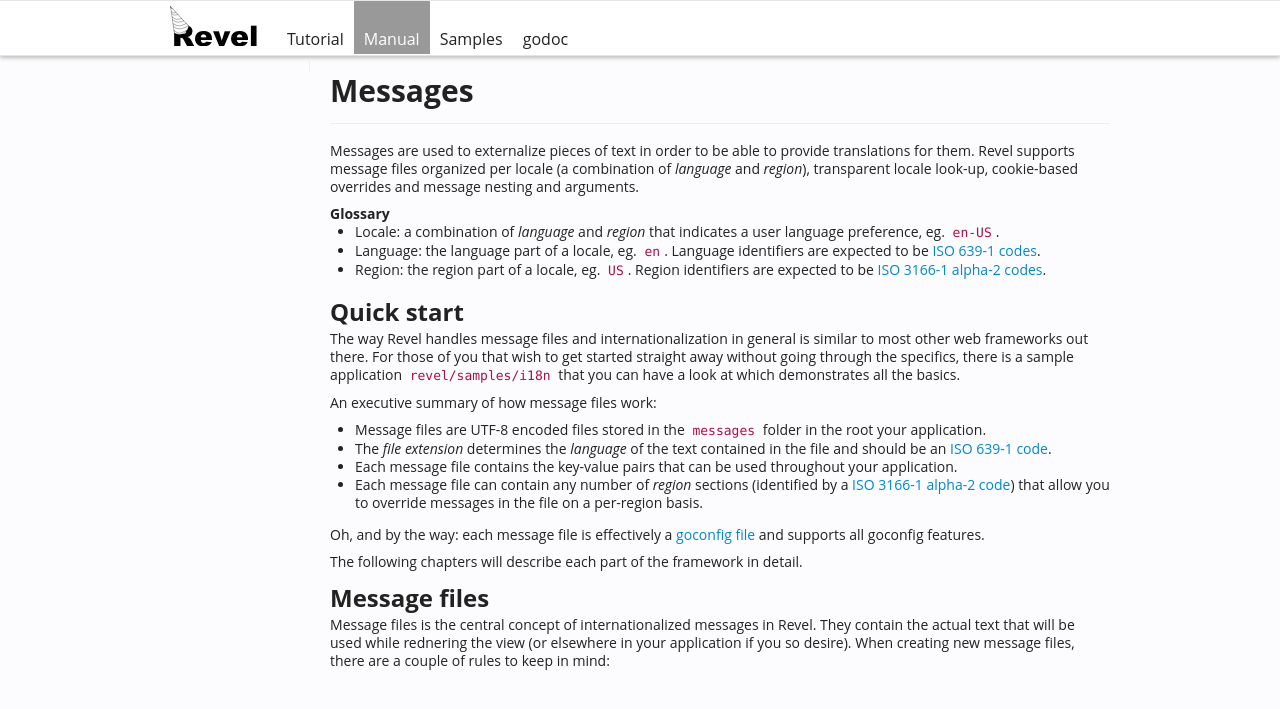
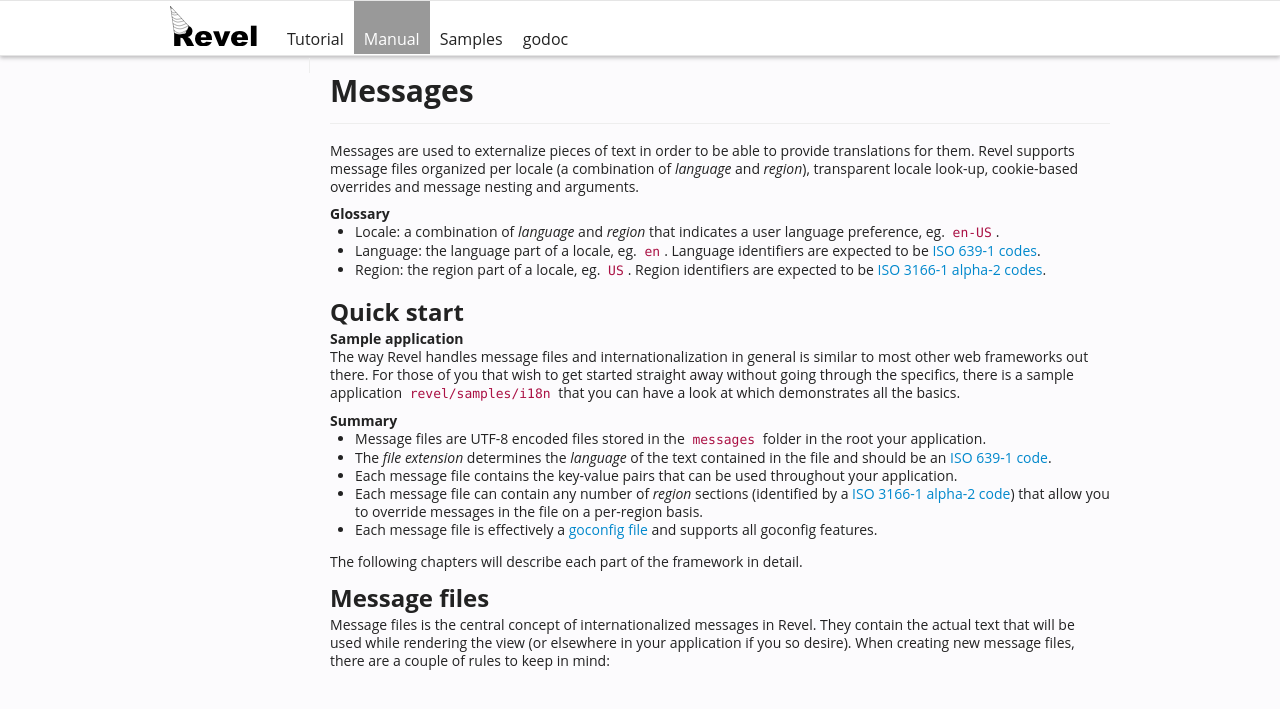
Before and after one commit to revel/revel, a Jekyll site: the page built from manual/i18n-messages.md, in a window 1280 px wide. Shown: the top 709 px of the page. Built offline with Jekyll 4.4.1, drawn with Linux system fonts in a browser that asks for light colours.

Commit message:
Fix attempt #5

```diff
--- a/manual/i18n-messages.md
+++ b/manual/i18n-messages.md
@@ -14,22 +14,21 @@ look-up, cookie-based overrides and message nesting and arguments.
 
 ## Quick start
 
+#### Sample application
 The way Revel handles message files and internationalization in general is similar to most other web frameworks out there. For those of you that wish to get
 started straight away without going through the specifics, there is a sample application `revel/samples/i18n` that you can have a look at which demonstrates
 all the basics.
 
-An executive summary of how message files work:
-
+#### Summary
 * Message files are UTF-8 encoded files stored in the `messages` folder in the root your application.
 * The *file extension* determines the *language* of the text contained in the file and should be an [ISO 639-1 code](http://en.wikipedia.org/wiki/List_of_ISO_639-1_codes).
 * Each message file contains the key-value pairs that can be used throughout your application.
 * Each message file can contain any number of *region* sections (identified by a [ISO 3166-1 alpha-2 code](http://en.wikipedia.org/wiki/ISO_3166-1_alpha-2)) that allow you to override messages in the file on a per-region basis.
-
-Oh, and by the way: each message file is effectively a [goconfig file](https://github.com/robfig/goconfig) and supports all goconfig features.
+* Each message file is effectively a [goconfig file](https://github.com/robfig/goconfig) and supports all goconfig features.
 
 The following chapters will describe each part of the framework in detail.
 
 ## Message files
 
-Message files is the central concept of internationalized messages in Revel. They contain the actual text that will be used while rednering the view (or
+Message files is the central concept of internationalized messages in Revel. They contain the actual text that will be used while rendering the view (or
 elsewhere in your application if you so desire). When creating new message files, there are a couple of rules to keep in mind:
```
